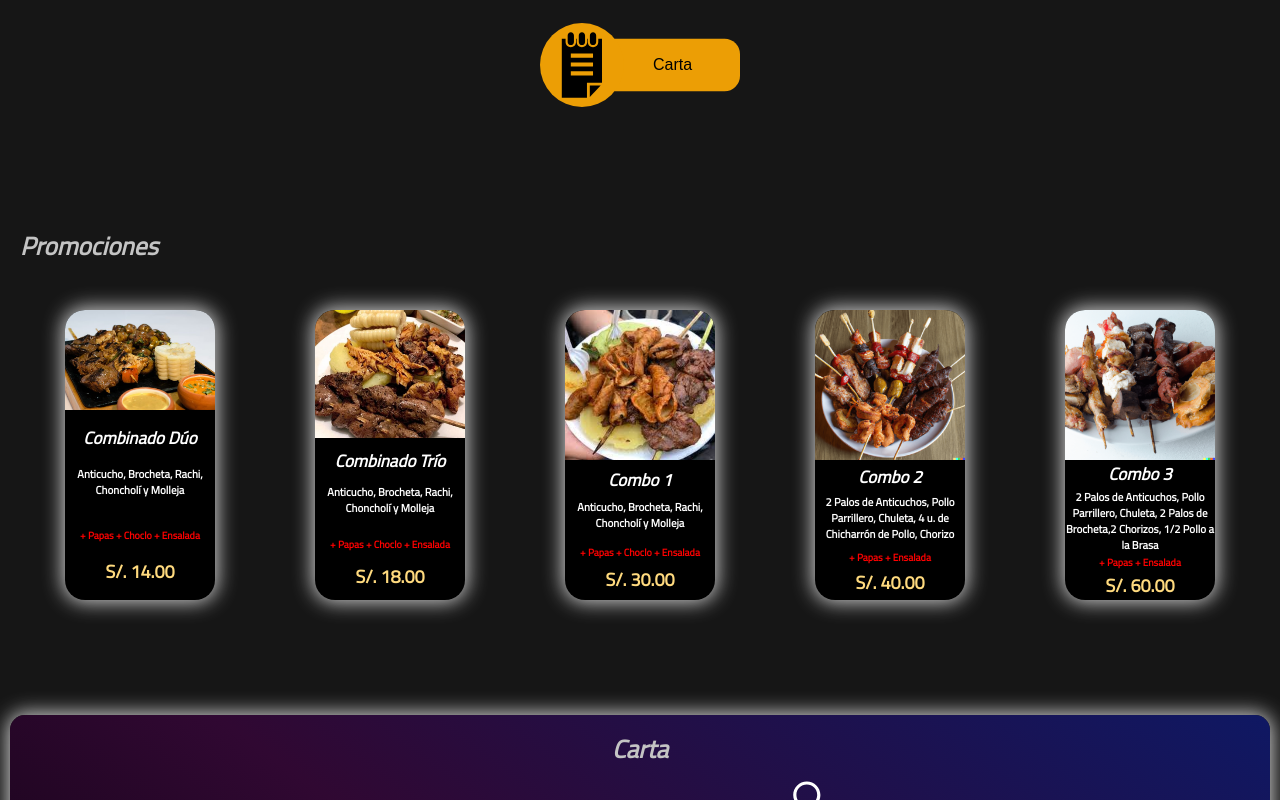
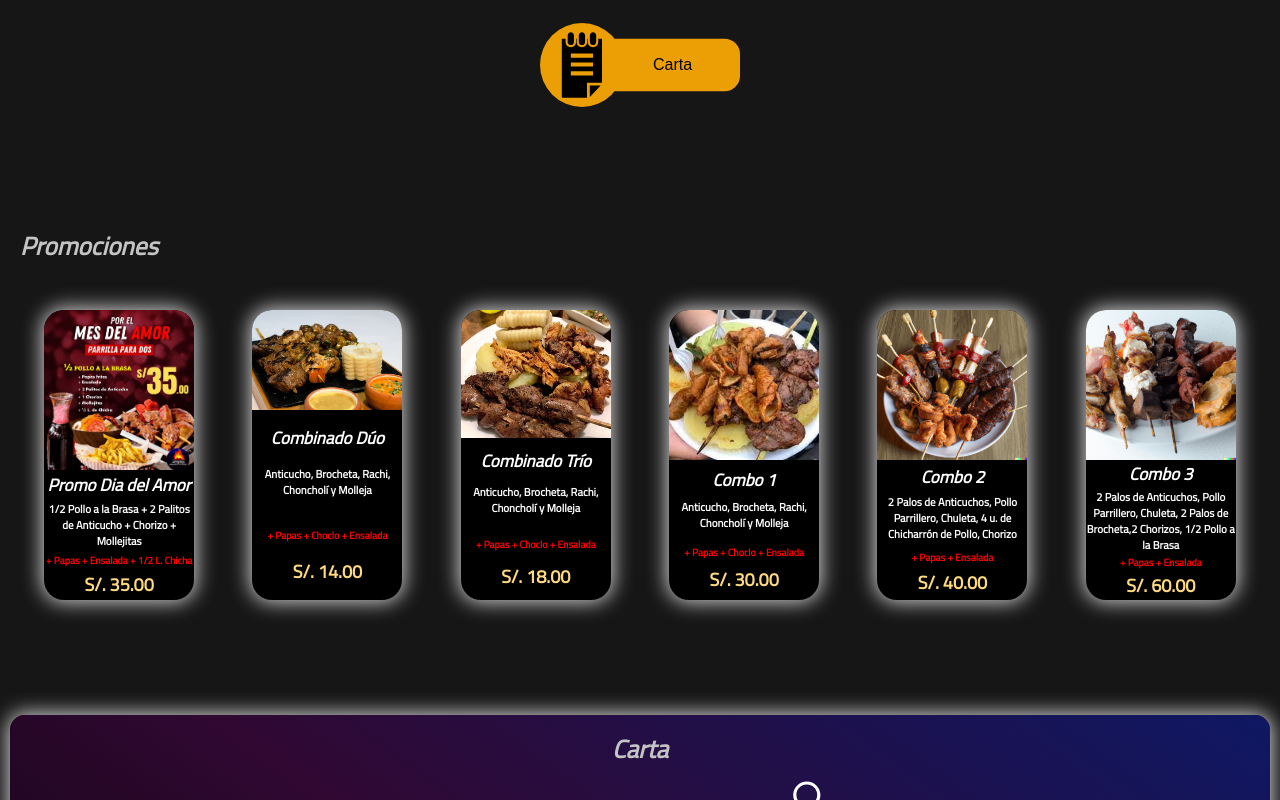
Before and after one commit to 1nfinit0/CW_AntojitosPeruano, a plain HTML site: page index.html in a window 1280 px wide. Shown: the part 543-1343 px from the top of the page. Drawn offline with Linux system fonts and the light colour scheme.

Commit message:
+ promoción temporal febrero

```diff
--- a/index.html
+++ b/index.html
@@ -65,6 +65,17 @@
     <div class="promociones__caja">
       <h3>Promociones</h3>
       <div class="promos__unidades">
+        <div class="promo promo_1">
+          <img src="./1010/imgs/Promo_temporal.png" alt="Error">
+          <div class="info">
+            <div class="precio">
+              <h3 class="titulo">Promo Dia del Amor</h3>
+              <h4 class="descrip">1/2 Pollo a la Brasa + 2 Palitos de Anticucho + Chorizo + Mollejitas<h4/>
+              <h5 class="descripcion">+ Papas + Ensalada + 1/2 L. Chicha<h5/>
+              <p class="hoy">S/. 35.00</p>
+            </div>
+          </div>
+        </div>
         <div class="promo promo_1">
           <img src="./1010/imgs/promo_1.png" alt="Error">
           <div class="info">
--- a/scripts.js
+++ b/scripts.js
@@ -16,7 +16,7 @@ promo.addEventListener("click", function() {
 
 lista.addEventListener("click", function() {
   window.scroll({
-    top: 1690,
+    top: 1850,
     left: 0,
     behavior: 'smooth'
     });
```
Also changed, not shown: 1010/imgs/Promo_temporal.png (added), 1 other file.
